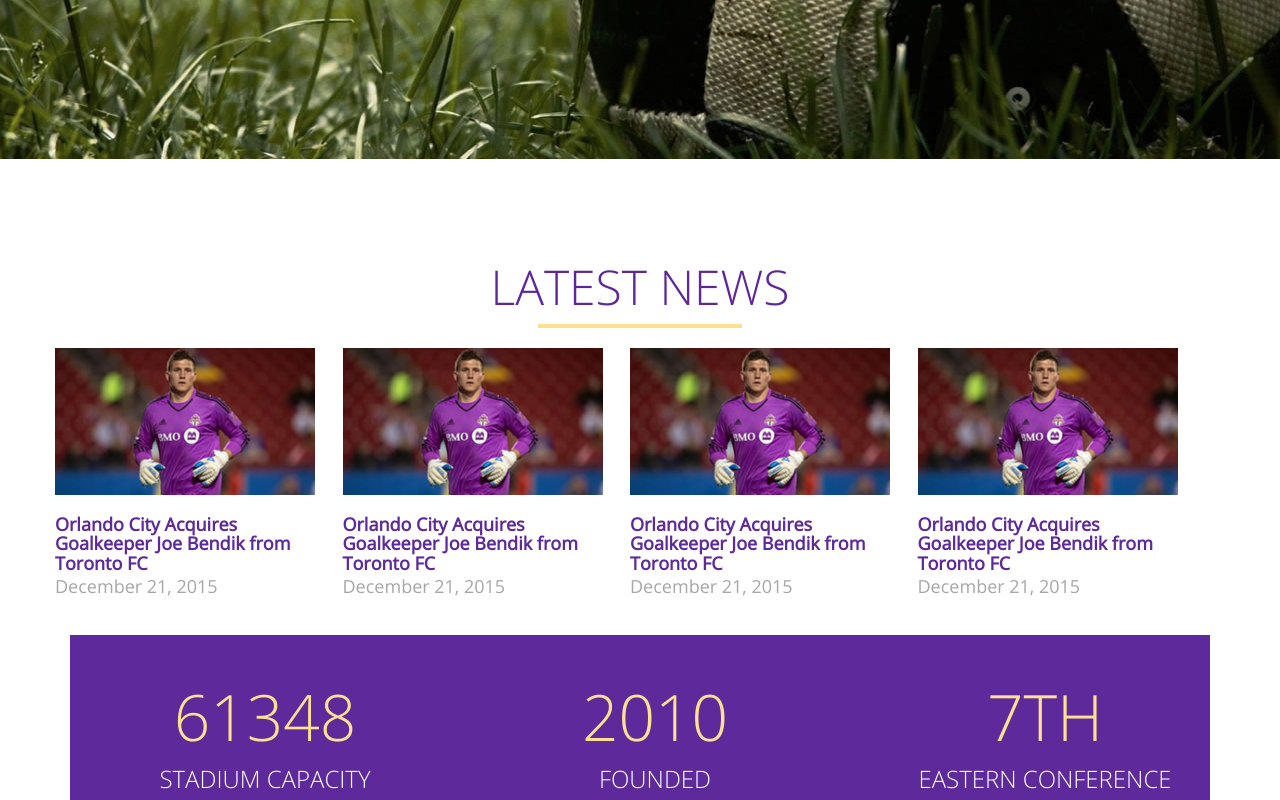
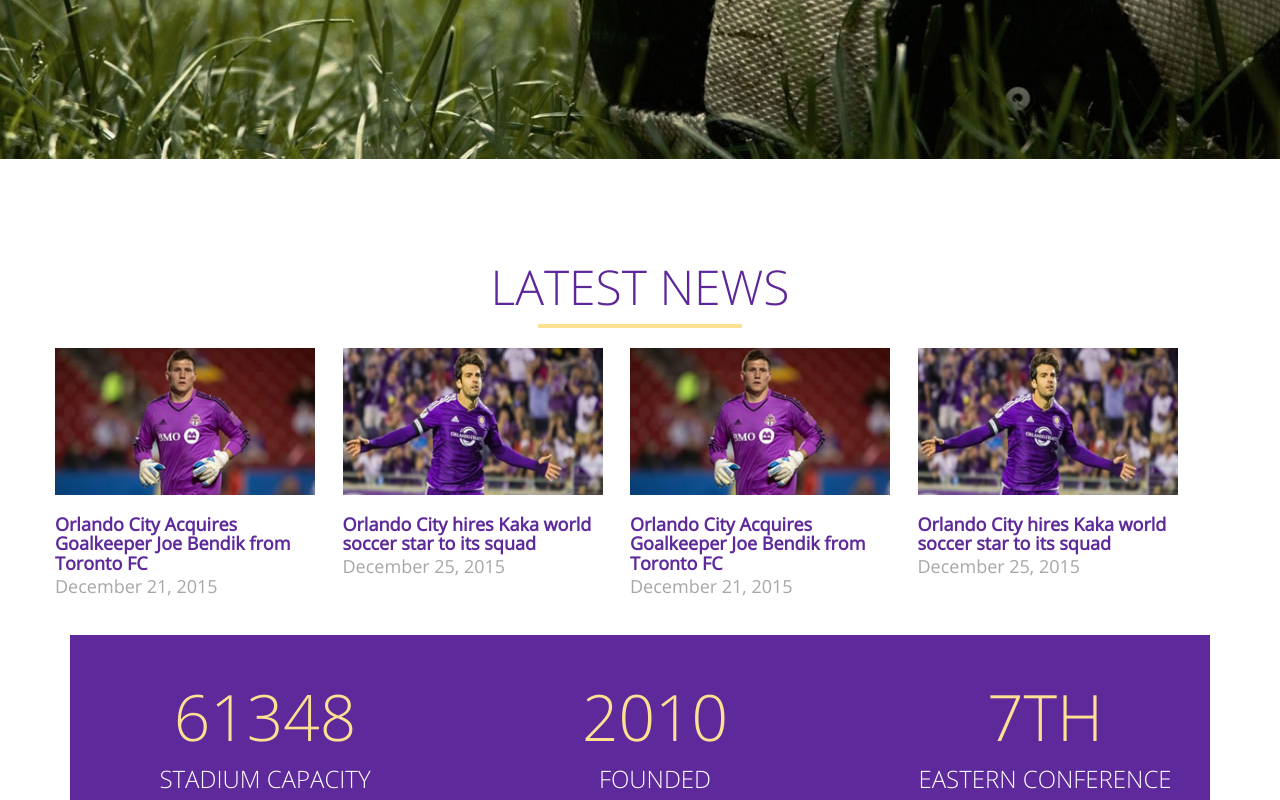
Before and after one commit to LeonardoBasilio/OrlandoCity, a plain HTML site: page index.html in a window 1280 px wide. Shown: the part 549-1349 px from the top of the page. Drawn offline with Linux system fonts and the light colour scheme.

Commit message:
Acrescentando uma noticia no carrousel - 14/04/2017 15:15

```diff
--- a/index.html
+++ b/index.html
@@ -102,6 +102,12 @@
 							<img src="img/noticia-thumb.jpg" alt="Noticia">
 							<h3>Orlando City Acquires Goalkeeper Joe Bendik from Toronto FC</h3>
 							<time>December 21, 2015</time>
+						</div>
+
+						<div class="item">
+							<img src="img/noticia2-thumb.jpg" alt="Noticia">
+							<h3>Orlando City hires Kaka world soccer star to its squad</h3>
+							<time>December 25, 2015</time>
 						</div>
 
 			</div>
```
Also changed, not shown: img/noticia2-thumb.jpg (added).
